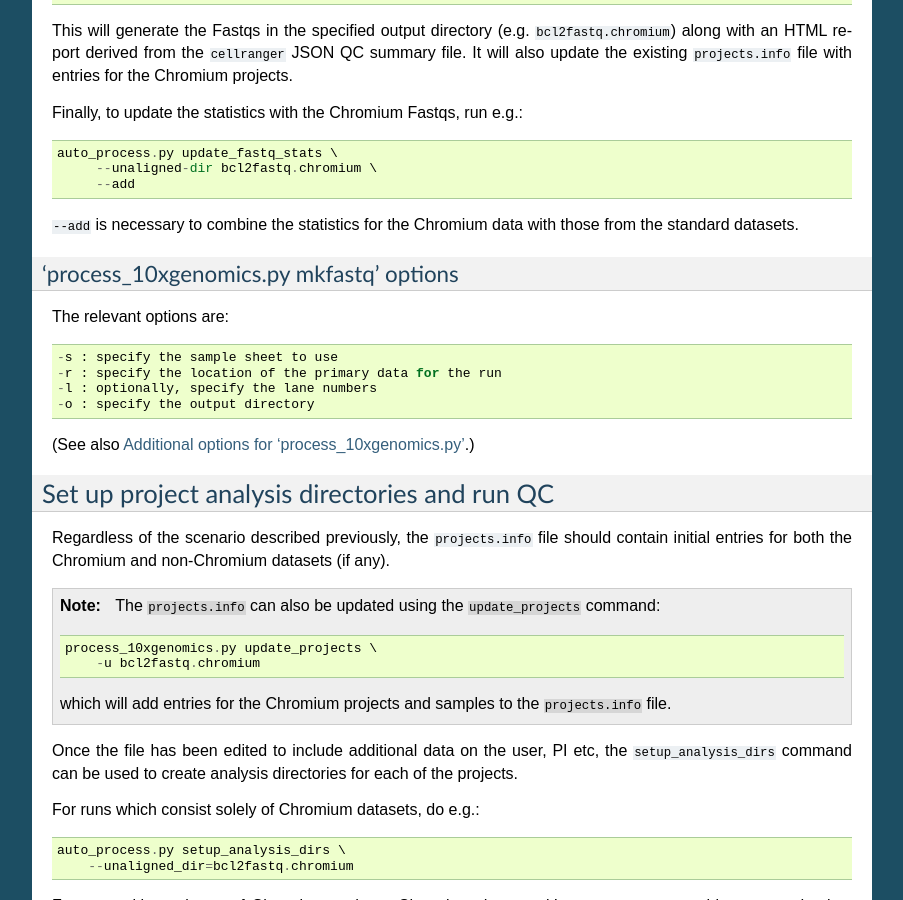
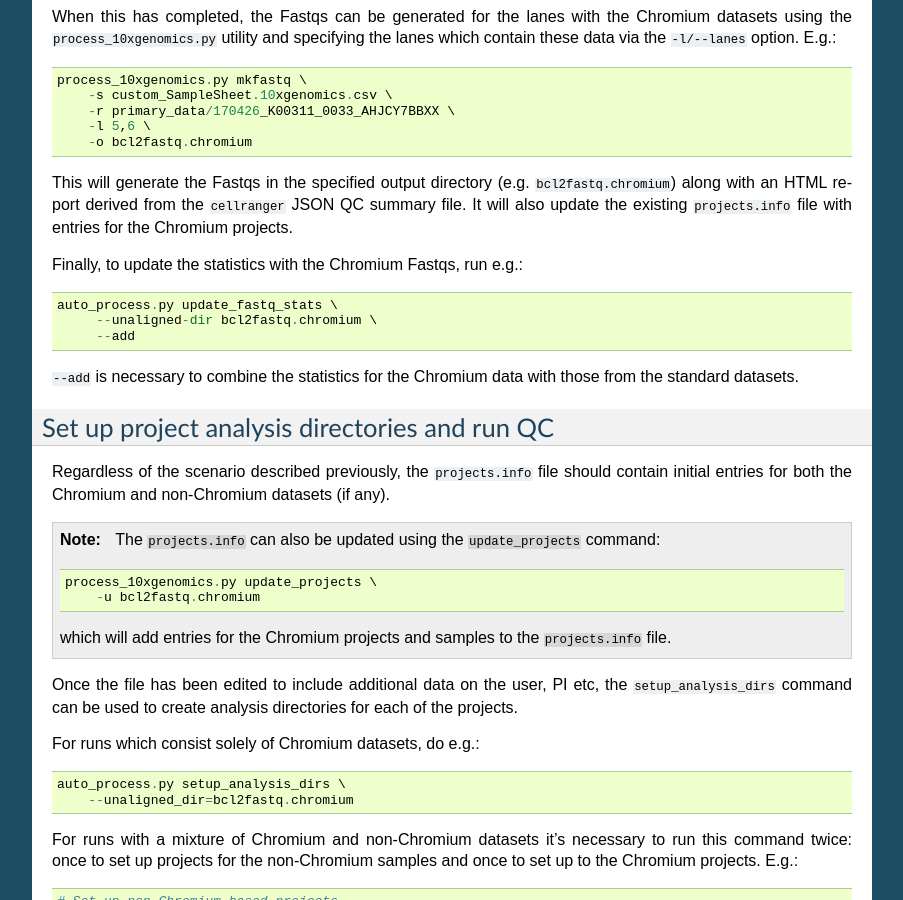
Before and after one commit to fls-bioinformatics-core/auto_process_ngs, a Sphinx documentation site: the page built from docs/source/10xgenomics.rst, in a window 1280 px wide and 900 px high, scrolled down 1327 px. Shown: the whole window, without its empty margins (198-1101 px from the left). Built offline with Sphinx 7.4.7, drawn with Linux system fonts in a browser that asks for light colours; some of the changed text lies outside the part shown.

Commit message:
Updates to the 10xgenomics processing documentation.

```diff
--- a/docs/source/10xgenomics.rst
+++ b/docs/source/10xgenomics.rst
@@ -89,17 +99,7 @@
 ``--add`` is necessary to combine the statistics for the Chromium data
 with those from the standard datasets.
 
-'process_10xgenomics.py mkfastq' options
-~~~~~~~~~~~~~~~~~~~~~~~~~~~~~~~~~~~~~~~~
-
-The relevant options are::
-
-    -s : specify the sample sheet to use
-    -r : specify the location of the primary data for the run
-    -l : optionally, specify the lane numbers
-    -o : specify the output directory
-
-(See also :ref:`10xgenomics-additional-options`.)
+.. _10xgenomics-set-up-analysis-dirs:
 
 Set up project analysis directories and run QC
 ----------------------------------------------
```
Also changed, not shown: other parts of docs/source/10xgenomics.rst (+12 -0 lines).
